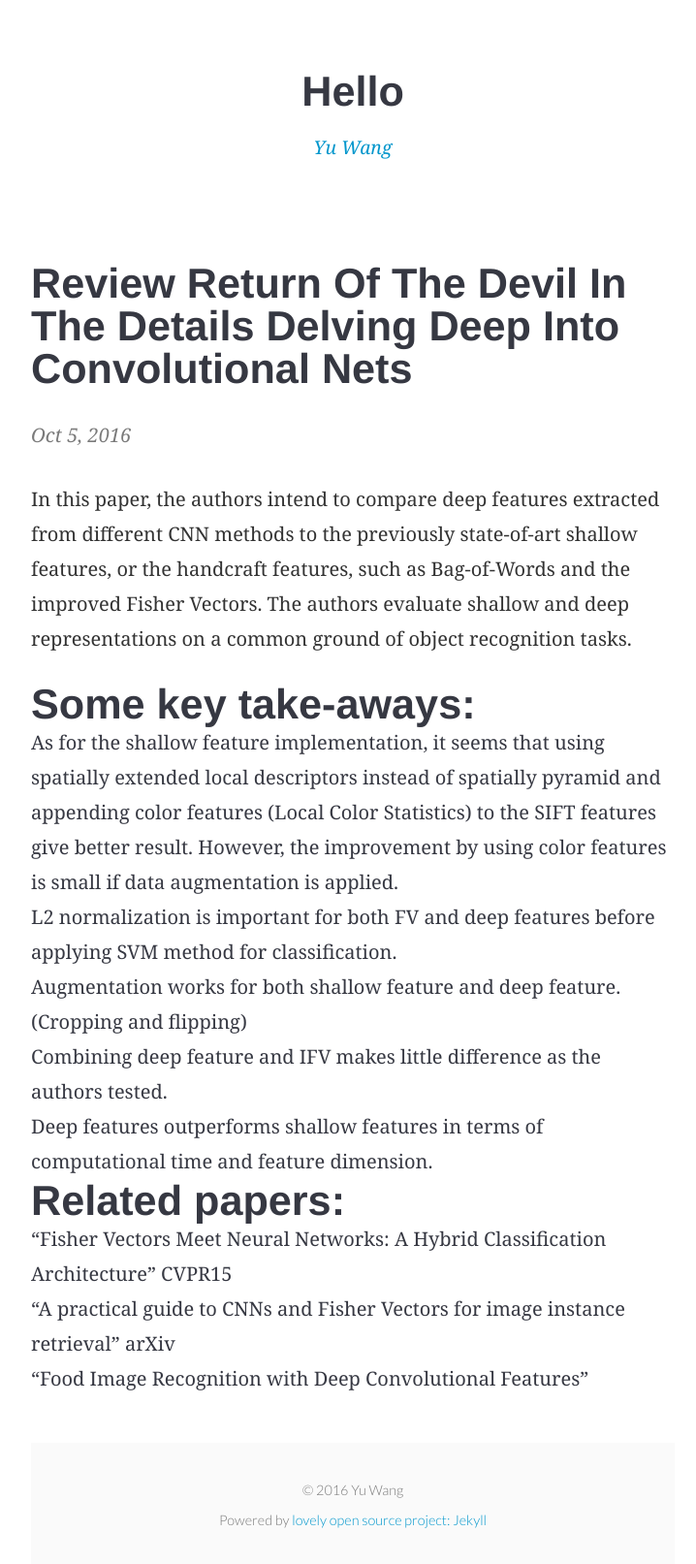
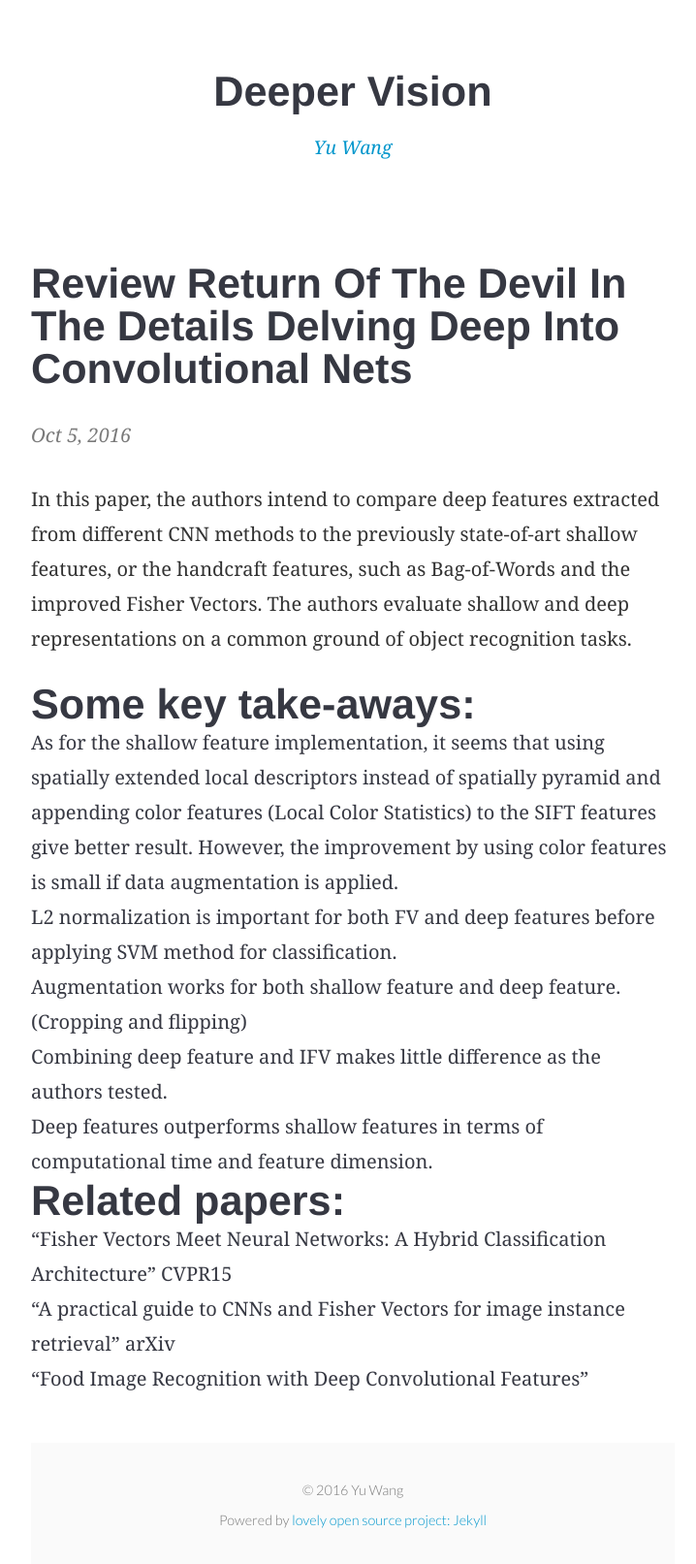
Before and after one commit to ywang-purdue/ywang-purdue.github.io, a Jekyll site: the page built from _posts/2016-10-05-review-return-of-the-devil-in-the-details-delving-deep-into-convolutional-nets.markdown, in a window 1280 px wide. Shown: the whole page at 97% size, without its empty margins (276-994 px from the left). Built offline with Jekyll 4.4.1, drawn with Linux system fonts in a browser that asks for light colours; comment, search, counter and statistics services are not loaded.

Commit message:
testing layout

```diff
--- a/_layouts/default.html
+++ b/_layouts/default.html
@@ -30,7 +30,7 @@
         <header class='blog-header' role='banner'>
 
         <h1 class='blog-title'>
-        Hello
+        Deeper Vision
         </h1>
         <h2 class='blog-author'>
         <a href="http://ywang-purdue.github.io">Yu Wang</a>
```
